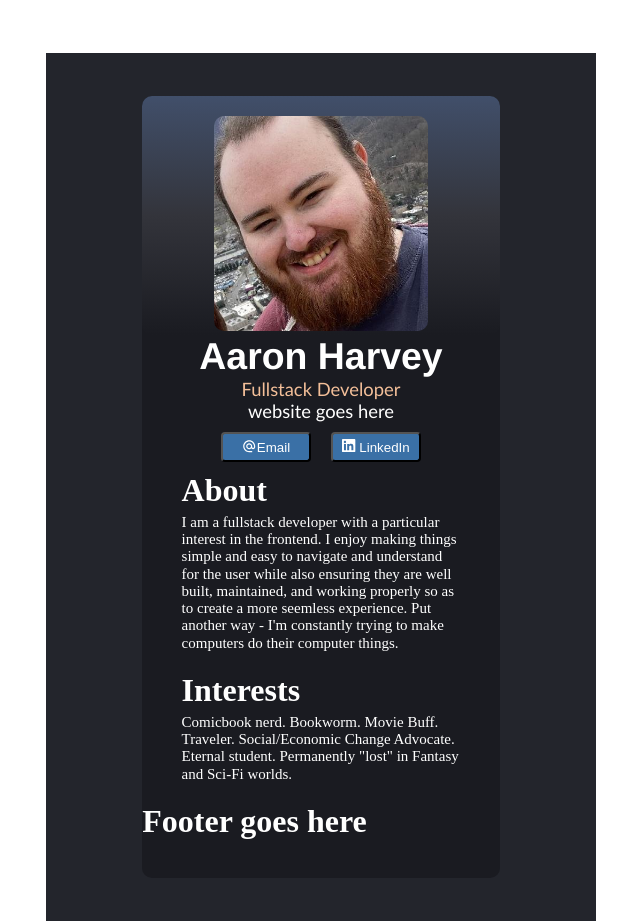
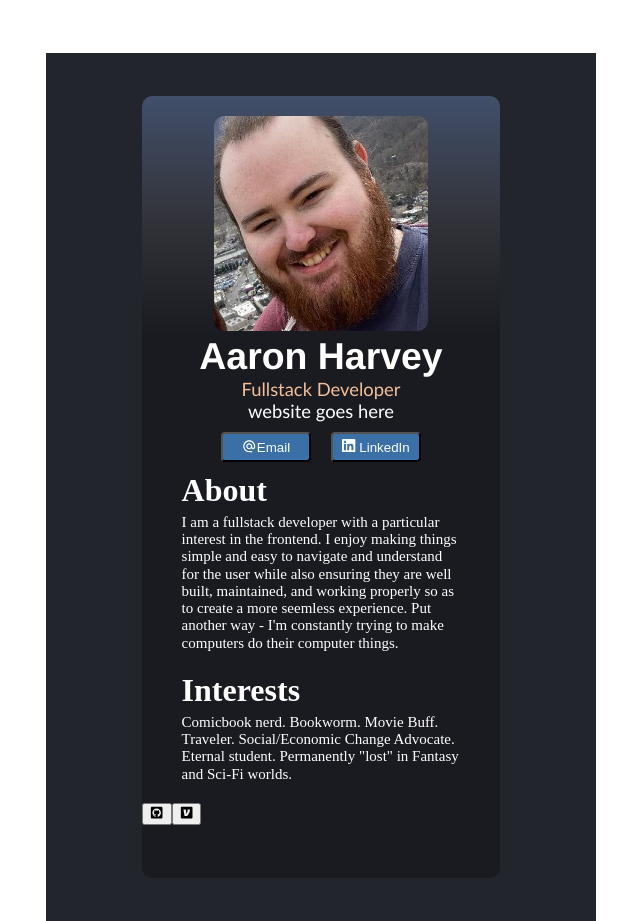
Before and after one commit to AaronJHarvey/React-Digital-Business-Card, a React (Vite) app: page / in a window 1280 px wide. Shown: the whole page, without its empty margins (19-659 px from the left). Built offline with nearby package versions, Linux system fonts and the light colour scheme.

Commit message:
Builds Buttons/Content for Footer

```diff
--- a/src/Components/Footer.jsx
+++ b/src/Components/Footer.jsx
@@ -1,5 +1,21 @@
 import React from 'react';
+import { FaGithubSquare } from 'react-icons/fa';
+import { IoLogoVenmo } from 'react-icons/io5';
+import { handleClick } from '../Utils';
 
 export default function Footer () {
-	return <h1 id='footer-text'> Footer goes here</h1>;
+	// const handleClick = (destination) => {
+	// 	window.open(destination, '_blank');
+	// };
+
+	return (
+		<div className='footer-container'>
+			<button onClick={() => handleClick('https://github.com/AaronJHarvey')} id='github-button'>
+				<FaGithubSquare />
+			</button>
+			<button onClick={() => handleClick('https://account.venmo.com/u/AaronJHarvey')} id='venmo-button'>
+				<IoLogoVenmo />
+			</button>
+		</div>
+	);
 }
```
